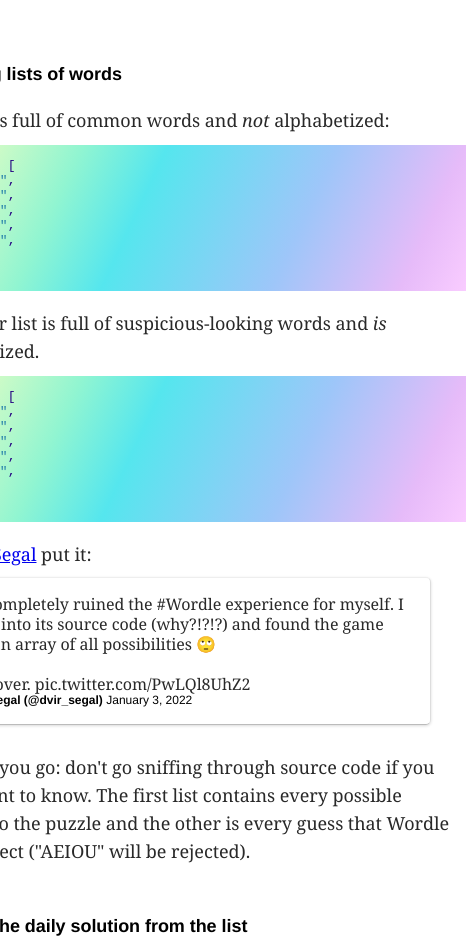
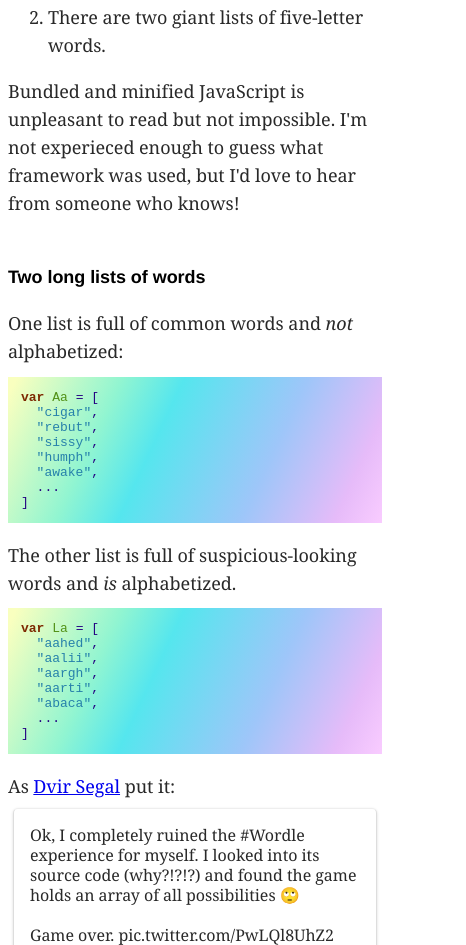
Before and after one commit to taslater/blog, a plain HTML site: page index.html in a window 390 px wide. Shown: the part 763-1708 px from the top of the page, 466 px wide, since content can reach past the window. Drawn offline with Linux system fonts and the light colour scheme.

Commit message:
Removed flex container
Main content flex container was unnecessary
and causing overflow on small screens.

```diff
--- a/css/main.css
+++ b/css/main.css
@@ -7,6 +7,13 @@ html {
 body {
   font-family: sohne, "Helvetica Neue", Helvetica, Arial, sans-serif;
   margin-top: 2rem;
+}
+
+.content-container {
+  max-width: 680px;
+  margin-right: auto;
+  margin-left: auto;
+  margin-bottom: 10rem;
 }
 
 h1 {
@@ -91,11 +98,6 @@ time[pubdate] {
   justify-content: center;
 }
 
-.content-container {
-  max-width: 680px;
-  margin-bottom: 4rem;
-}
-
 #show-spoilers {
   /* width: 100%; */
   /* height: 4rem; */
--- a/index.html
+++ b/index.html
@@ -11,16 +11,14 @@
     <title>Spoiling Wordle</title>
   </head>
   <body>
-    <div class="flex-wrapper">
+    <!-- <div class="flex-wrapper"> -->
     <div class="content-container">
       <article>
         <header>
           <h1>Spoiling a Nice Game</h1>
           <div class="byline">
             <address class="author">
-                <a rel="author" href="https://github.com/taslater"
-                  >T.A. Slater</a
-                >
+              <a rel="author" href="https://github.com/taslater">T.A. Slater</a>
             </address>
             <time pubdate datetime="2022-01-07" title="January 7th, 2022"
               >Jan 7, 2022</time
@@ -29,12 +27,11 @@
         </header>
         <section>
           <p>
-              Wordle is a word game where you're given six guesses to find a
-              five letter word. (Play it
+            Wordle is a word game where you're given six guesses to find a five
+            letter word. (Play it
             <a href="https://www.powerlanguage.co.uk/wordle/">here</a>.) This
             article gives away all the answers to Wordle and explains how I
-              ruined this fun game for myself. Click below to spoil your own
-              fun!
+            ruined this fun game for myself. Click below to spoil your own fun!
           </p>
 
           <div class="flex-wrapper">
@@ -71,9 +68,7 @@
           </p>
           <p>Looking at the source code we notice two things:</p>
           <ol>
-              <li>
-                This javascript has been processed by Babel and a bundler.
-              </li>
+            <li>This javascript has been processed by Babel and a bundler.</li>
             <li>There are two giant lists of five-letter words.</li>
           </ol>
           <p>
@@ -84,29 +79,27 @@
         </section>
         <section>
           <h2>Two long lists of words</h2>
-            <p>
-              One list is full of common words and <em>not</em> alphabetized:
-            </p>
-            <pre><code class="lang-javascript">var Aa = [
+          <p>One list is full of common words and <em>not</em> alphabetized:</p>
+          <pre><code class="lang-javascript">var Aa = &#91;
   "cigar",
   "rebut",
   "sissy",
   "humph",
   "awake",
   ...
-]</code></pre>
+&#93;</code></pre>
           <p>
             The other list is full of suspicious-looking words and
             <em>is</em> alphabetized.
           </p>
-            <pre><code class="lang-javascript">var La = [
+          <pre><code class="lang-javascript">var La = &#91;
   "aahed",
   "aalii",
   "aargh",
   "aarti",
   "abaca",
   ...
-]</code></pre>
+&#93;</code></pre>
           <p>
             As
             <a href="https://twitter.com/dvir_segal">Dvir Segal</a> put it:
@@ -140,10 +133,10 @@
             charset="utf-8"
           ></script>
           <p>
-              So there you go: don't go sniffing through source code if you
-              don't want to know. The first list contains every possible answer
-              to the puzzle and the other is every guess that Wordle won't
-              reject ("AEIOU" will be rejected).
+            So there you go: don't go sniffing through source code if you don't
+            want to know. The first list contains every possible answer to the
+            puzzle and the other is every guess that Wordle won't reject
+            ("AEIOU" will be rejected).
           </p>
         </section>
         <section>
@@ -153,8 +146,7 @@
           <p>
             Are you ready to really ruin Wordle for yourself? How does Wordle
             select
-              <em>today's</em> solution from the array of all possible
-              solutions?
+            <em>today's</em> solution from the array of all possible solutions?
           </p>
           <pre><code class="lang-javascript">// June 19, 2021
 var Ra = new Date(2021, 5, 19, 0, 0, 0, 0);
@@ -194,14 +186,14 @@ function $a(e, a) {
             little widget above to get the answer for any day.
           </p>
           <p>
-              Also, just a note, it seems your current Wordle solution depends
-              on your timezone. So players in Oceania get to post their answers
-              to Twitter first!
+            Also, just a note, it seems your current Wordle solution depends on
+            your timezone. So players in Oceania get to post their answers to
+            Twitter first!
           </p>
         </section>
       </article>
     </div>
-    </div>
+    <!-- </div> -->
   </body>
   <script>
     hljs.highlightAll();
```
Lines whose indentation alone changed are shown as unchanged.
